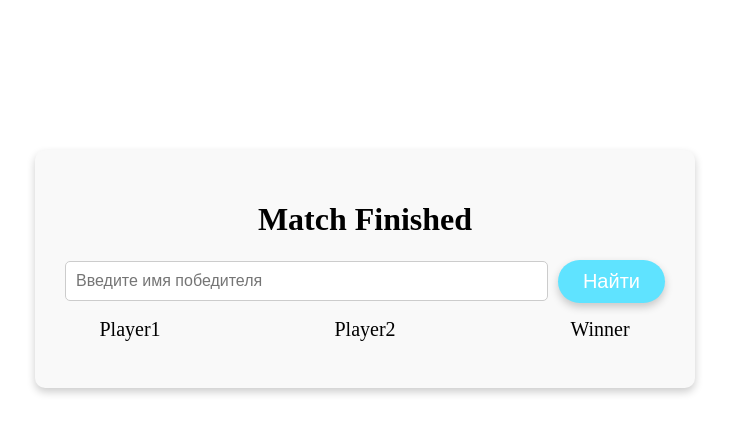
After one commit to Dmitry-Strog/Tennis_match_scoreboard, a Python web app: template src/templates/matches.html in a window 1280 px wide. The commit adds this page. Shown: the top 434 px of the page, without its empty margins (275-1004 px from the left). Run offline with Jinja, Linux system fonts and the light colour scheme; the template is opened without the code that fills it, so the values that code supplies are empty.

Commit message:
Добавлена страница /matches и Реализация фильтрации по имени игрока

```diff
--- a/src/handlers/new_match_handler.py
+++ b/src/handlers/new_match_handler.py
@@ -15,8 +15,6 @@ class NewMatchHandler:
         start_response(status, headers)
         rendered_html = render_page("new-match.html")
         return [rendered_html.encode('utf-8')]
-        # with open("src/views/pages/index.html", "rb") as file:
-        #     return [file.read()]
 
     def request_post(self, environ, start_response):
         content_length = int(environ.get('CONTENT_LENGTH', 0))
--- /dev/null
+++ b/src/templates/matches.html
@@ -0,0 +1,33 @@
+{% extends 'base.html' %}
+
+{% block title %}Завершенные матчи{% endblock %}
+
+{% block content %}
+<div class="container" xmlns="http://www.w3.org/1999/html">
+    <div>
+        <h1> Match Finished</h1>
+    </div>
+    <div class="finished-container">
+        <form method="get">
+         <div class="finished-filter">
+             <input type="text" id='filter_player' name='filter_by_player_name' maxlength="12" placeholder="Введите имя победителя">
+         </div>
+         <div>
+             <button class="button_new_match" type="submit" >Найти</button>
+         </div>
+        </form>
+    </div>
+    <div class="players-container">
+        <div class="player-score">Player1</div>
+        <div class="player-score">Player2</div>
+        <div class="player-score">Winner</div>
+    </div>
+    {% for dict in match_list%}
+    <div class="players-container">
+        <div class="player-score match-color">{{ dict["player1"] }}</div>
+        <div class="player-score match-color">{{ dict["player2"] }}</div>
+        <div class="player-score game-color">{{ dict["winner"] }}</div>
+    </div>
+    {% endfor %}
+</div>
+{% endblock %}
--- a/src/views/static/css/styles.css
+++ b/src/views/static/css/styles.css
@@ -142,3 +142,17 @@ input[type="text"]:focus {
     transform: translateY(1px);
     box-shadow: 0 2px 4px rgba(0, 0, 0, 0.2);
 }
+
+.finished-filter {
+    flex: 3;
+    margin-right: 10px;
+}
+
+.finished-container {
+    width: 100%;
+}
+
+.finished-container form {
+    display: flex;
+    align-items: center;
+}
```
Also changed, not shown: src/dao/match_dao.py (+14 -1 lines), src/handlers/finished_match_handler.py (added, +30 -0 lines), src/service/data_access_or_storage/match_service.py (+14 -0 lines), src/service/finished_match_service.py (added, +10 -0 lines), src/service/pagination.py (added, +23 -0 lines), wsgi.py (+7 -0 lines).
